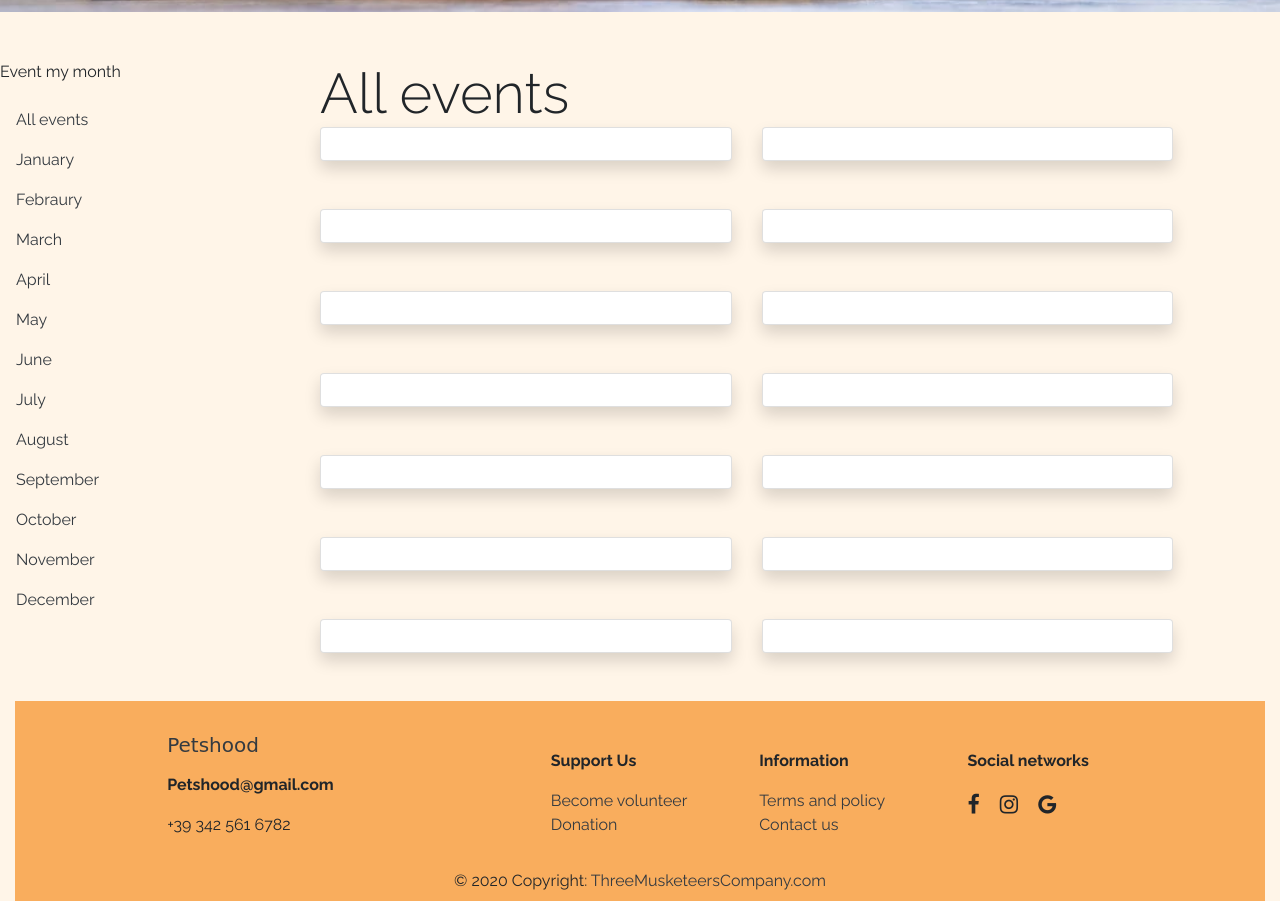
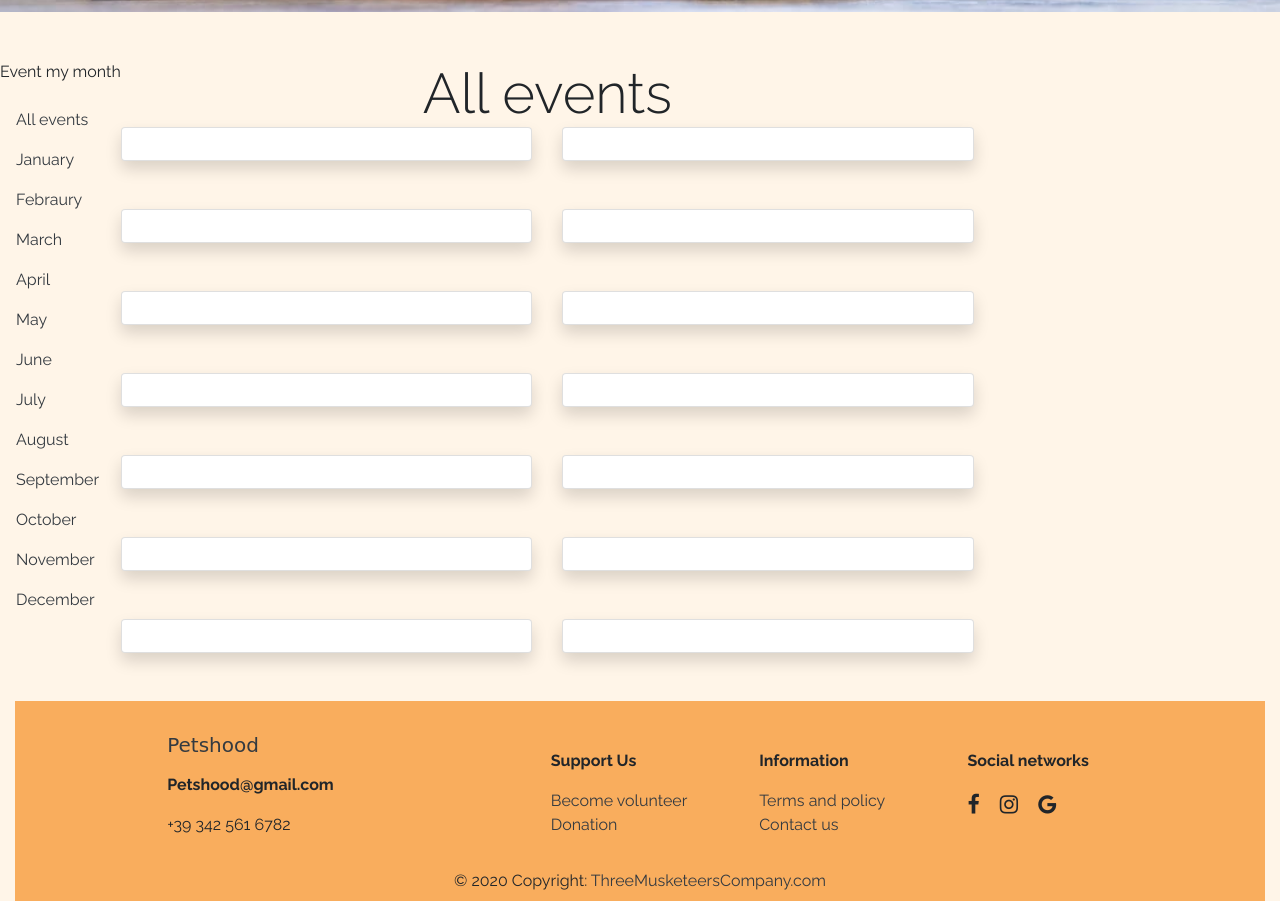
Before and after one commit to LucaBRS/polimi-HYP-2020-10437877, a website: page www/static/event.html in a window 1280 px wide. Shown: the part 496-1397 px from the top of the page. Drawn offline with nearby package versions, Linux system fonts and the light colour scheme; no server answers; a web font is replaced by a local one.

Commit message:
event font and selection

```diff
--- a/www/static/event.html
+++ b/www/static/event.html
@@ -86,7 +86,7 @@
     <!--Breadcrumbs-->
     <!--sssssssssssssssssssssssssssssssssssssssssssssssssssssssssssssssssssss-->
 
-   <div class="parallax-window   h-50" data-parallax="scroll" data-image-src="../img/home.jpeg"  alt="adoss">
+   <div class="parallax-window  h-25 h-50" data-parallax="scroll" data-image-src="../img/home.jpeg"  alt="adoss">
 
     <h3  class="display-3 cont text-dark">Events</h3>
 
@@ -105,7 +105,7 @@
     <div class="container-fluid mt-5 ">
 
         <div class="row">
-            <div class="col-3 pl-0 pr-0  ">
+            <div class="col-0 pl-0 pr-0  ">
                 <div class="nav flex-column " id="v-pills-tab" role="tablist" aria-orientation="vertical">
                     <p>Event my month </p>
                     <a class="nav-link   piz text-dark" id="v-pills-home-tab" data-toggle="pill" href="#v-pills-home" role="tab" aria-controls="v-pills-home" aria-selected="true">All events</a>
@@ -128,7 +128,7 @@
             <div class="col-8 pl-0 pr-0 ">
                 <div class="tab-content" id="v-pills-tabContent">
                     <div class="tab-pane fade show active" id="v-pills-home" role="tabpanel" aria-labelledby="v-pills-home-tab">
-                        <div class="display-4">All events </div>
+                        <div class="display-4 text-center">   All events </div>
                         <div class=" card-deck  ">
                             <div id="name" class="card container-md   shadow  p-3 mb-5 bg-white rounded ">
 
@@ -281,15 +281,9 @@
                         <h3>Events on January</h3>
 
                         <div class=" card-deck "  >
-                            <div id="j1" class="card container-md   shadow   mb-5 bg-white rounded" >
-
-
+                            <div id="j1" class="card container-md   shadow   mb-5 bg-white rounded " >
 
                             </div>
-
-
-
-
 
                         </div>
 
```
